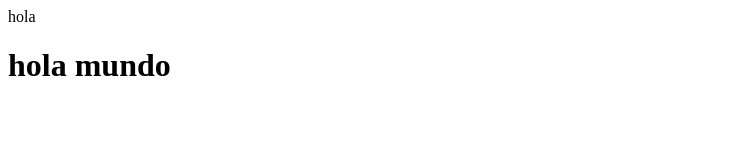
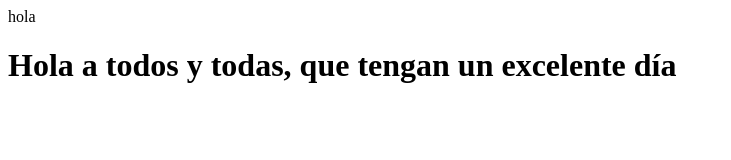
Before and after one commit to Nerfeali-1/Azure, a plain HTML site: page index.html in a window 1280 px wide. Shown: the whole page, without its empty margins (0-731 px from the left). Drawn offline with Linux system fonts and the light colour scheme.

Commit message:
Update index.html

```diff
--- a/index.html
+++ b/index.html
@@ -4,6 +4,6 @@
     <tittle>hola</tittle>
   </head>
   <body>
-    <h1>hola mundo</h1>
+    <h1>Hola a todos y todas, que tengan un excelente día</h1>
   </body>
 </html>
```
